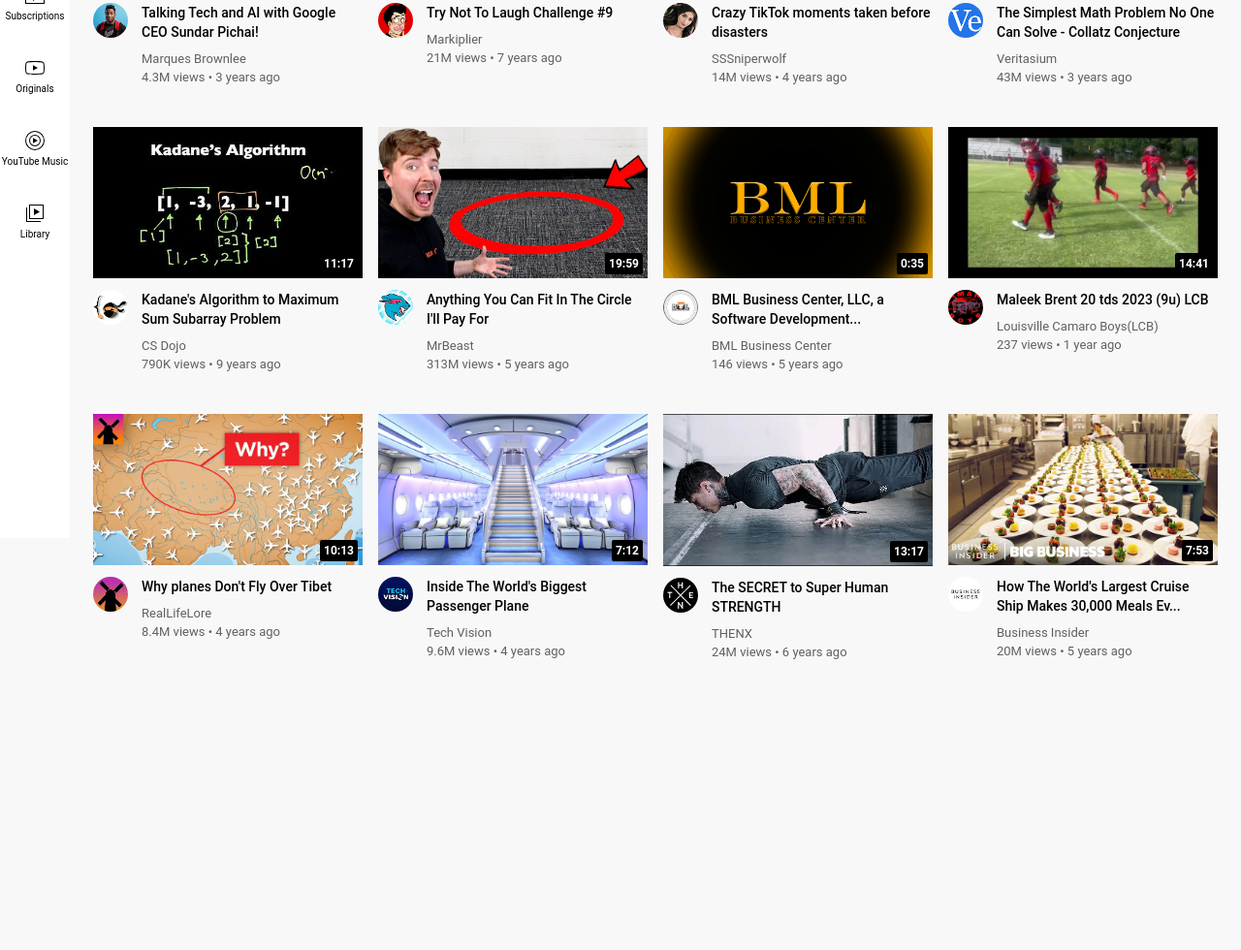
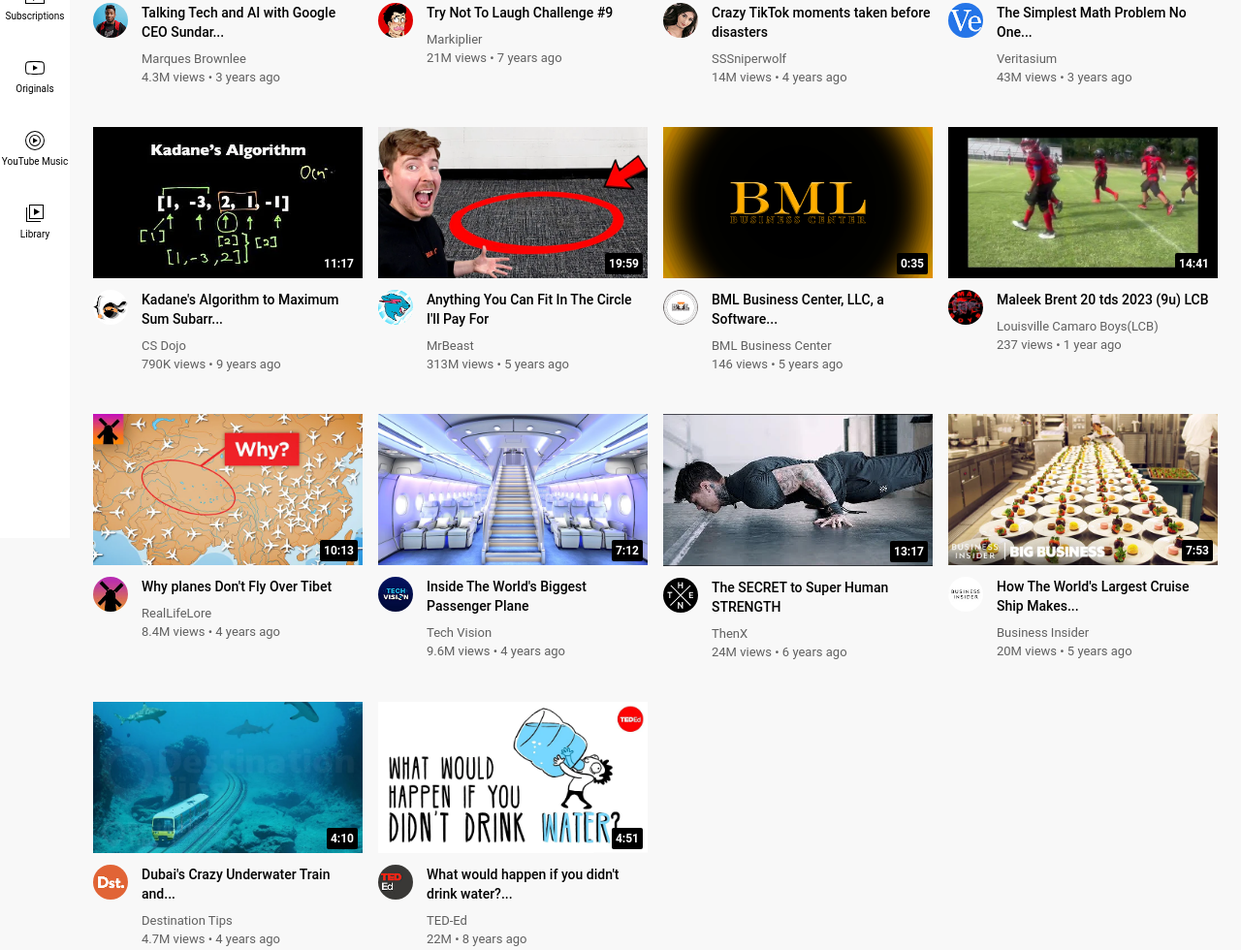
Before and after one commit to abraham-musenga/youtube-clone, a plain HTML site: page index.html in a window 1280 px wide. Shown: the part 245-1225 px from the top of the page at 97% size. Before the commit the page ends 969 px from the top, so only its background shows below. Drawn offline with Linux system fonts and the light colour scheme.

Commit message:
added videos

```diff
--- a/index.html
+++ b/index.html
@@ -3,7 +3,7 @@
   <head>
     <meta charset="UTF-8" />
     <meta name="description" content="This is a clone of">
-    <title>YouTube Clone</title>
+    <title>YouTube</title>
     <link rel="preconnect" href="https://fonts.googleapis.com" />
     <link rel="preconnect" href="https://fonts.gstatic.com" crossorigin />
     <link rel="shortcut icon" href="icons/youtube-ico.png" type="image/x-icon">
@@ -114,7 +114,7 @@
           </div>
           <div class="video-info">
             <p class="video-title">
-              Talking Tech and AI with Google CEO Sundar Pichai!
+              Talking Tech and AI with Google CEO Sundar...
             </p>
             <p class="video-author">Marques Brownlee</p>
             <p class="video-stats">4.3M views &bull; 3 years ago</p>
@@ -199,7 +199,7 @@
           </div>
           <div class="video-info">
             <p class="video-title">
-              The Simplest Math Problem No One Can Solve - Collatz Conjecture
+              The Simplest Math Problem No One...
             </p>
             <p class="video-author">Veritasium</p>
             <p class="video-stats">43M views &bull; 3 years ago</p>
@@ -228,7 +228,7 @@
           </div>
           <div class="video-info">
             <p class="video-title">
-              Kadane's Algorithm to Maximum Sum Subarray Problem
+              Kadane's Algorithm to Maximum Sum Subarr...
             </p>
             <p class="video-author">CS Dojo</p>
             <p class="video-stats">790K views &bull; 9 years ago</p>
@@ -279,7 +279,7 @@
               </a>
             </div>
             <div class="video-info">
-              <p class="video-title">BML Business Center, LLC, a Software Development...</p>
+              <p class="video-title">BML Business Center, LLC, a Software...</p>
               <p class="video-author">BML Business Center</p>
               <p class="video-stats">146 views &bull; 5 years ago</p>
             </div>
@@ -364,7 +364,7 @@
             </div>
             <div class="video-info">
               <p class="video-title">The SECRET to Super Human STRENGTH</p>
-              <p class="video-author">THENX</p>
+              <p class="video-author">ThenX</p>
               <p class="video-stats">24M views &bull; 6 years ago</p>
             </div>
           </div>
@@ -384,7 +384,7 @@
               </a>
             </div>
             <div class="video-info">
-              <p class="video-title">How The World's Largest Cruise Ship Makes 30,000 Meals Ev...</p>
+              <p class="video-title">How The World's Largest Cruise Ship Makes...</p>
               <p class="video-author">Business Insider</p>
               <p class="video-stats">20M views &bull; 5 years ago</p>
             </div>
@@ -392,13 +392,46 @@
         </div>
 
         <div class="video-preview">
-          <div class="thumbn"></div>
-        </div>
-
+          <div class="thumbnail-row">
+            <a href="https://www.youtube.com/watch?v=0nZuYyXET3s">
+              <img class="thumbnail" src="thumbnails/thumbnail13.webp" />
+            </a>
+            <div class="video-time">4:10</div>
+          </div>
+          <div class="video-info-grid">
+            <div class="channel-picture">
+              <a href="https://youtube.com/@DestinationTips">
+                <img class="profile-picture" src="channel-pictures/channel-13.jpeg" />
+              </a>
+            </div>
+            <div class="video-info">
+              <p class="video-title">Dubai's Crazy Underwater Train and...</p>
+              <p class="video-author">Destination Tips</p>
+              <p class="video-stats">4.7M views &bull; 4 years ago</p>
             </div>
           </div>
         </div>
 
+        <div class="video-preview">
+          <div class="thumbnail-row">
+            <a href="https://www.youtube.com/watch?v=9iMGFqMmUFs">
+              <img class="thumbnail" src="thumbnails/thumbnail-14.webp" />
+            </a>
+            <div class="video-time">4:51</div>
+          </div>
+          <div class="video-info-grid">
+            <div class="channel-picture">
+              <a href="https://youtube.com/@TEDEd">
+                <img class="profile-picture" src="channel-pictures/channel-14.jpeg" />
+              </a>
+            </div>
+            <div class="video-info">
+              <p class="video-title">What would happen if you didn't drink water?...</p>
+              <p class="video-author">TED-Ed</p>
+              <p class="video-stats">22M &bull; 8 years ago</p>
+            </div>
+          </div>
+        </div>
 
               </div>
             </div>
```
